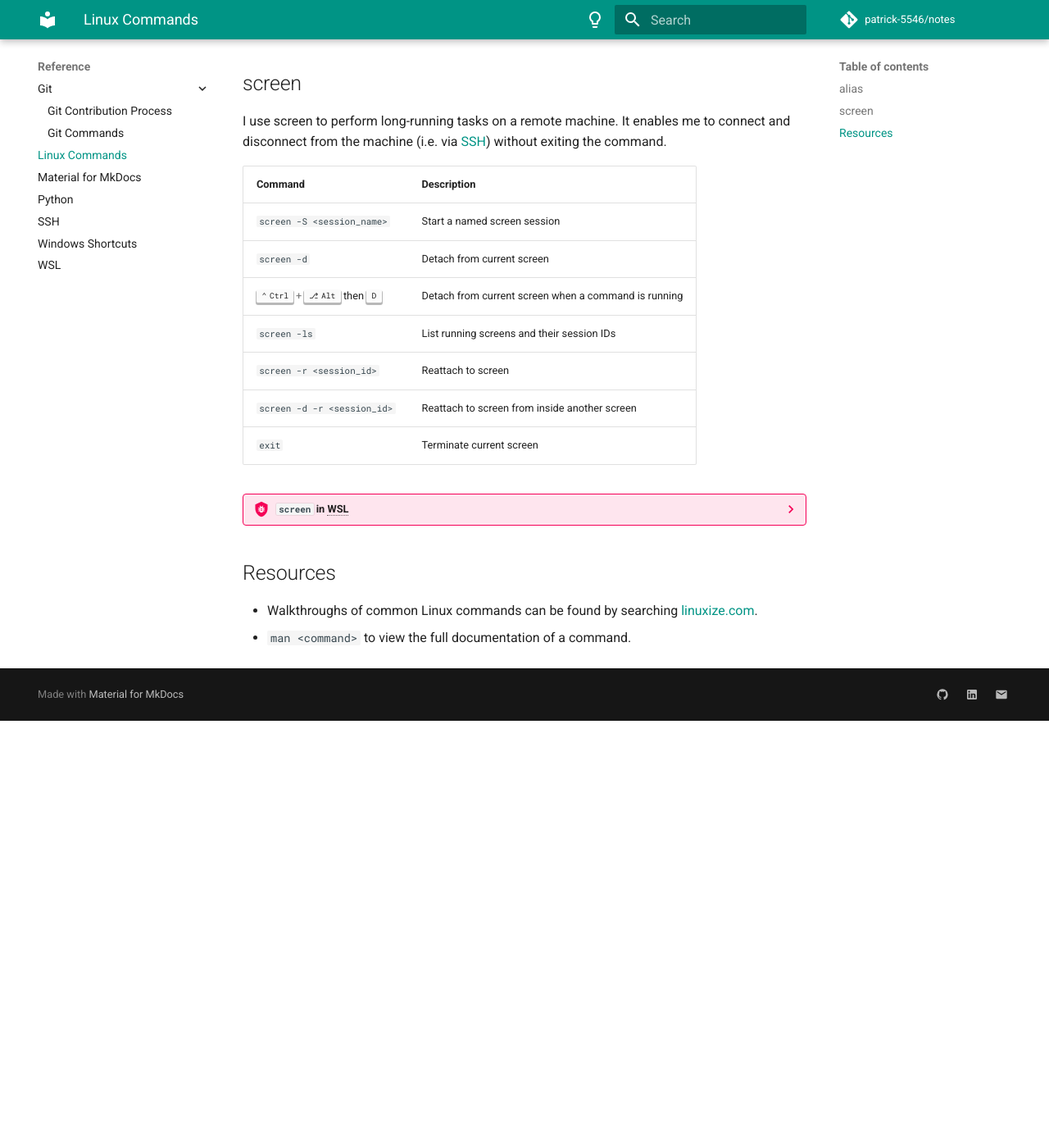
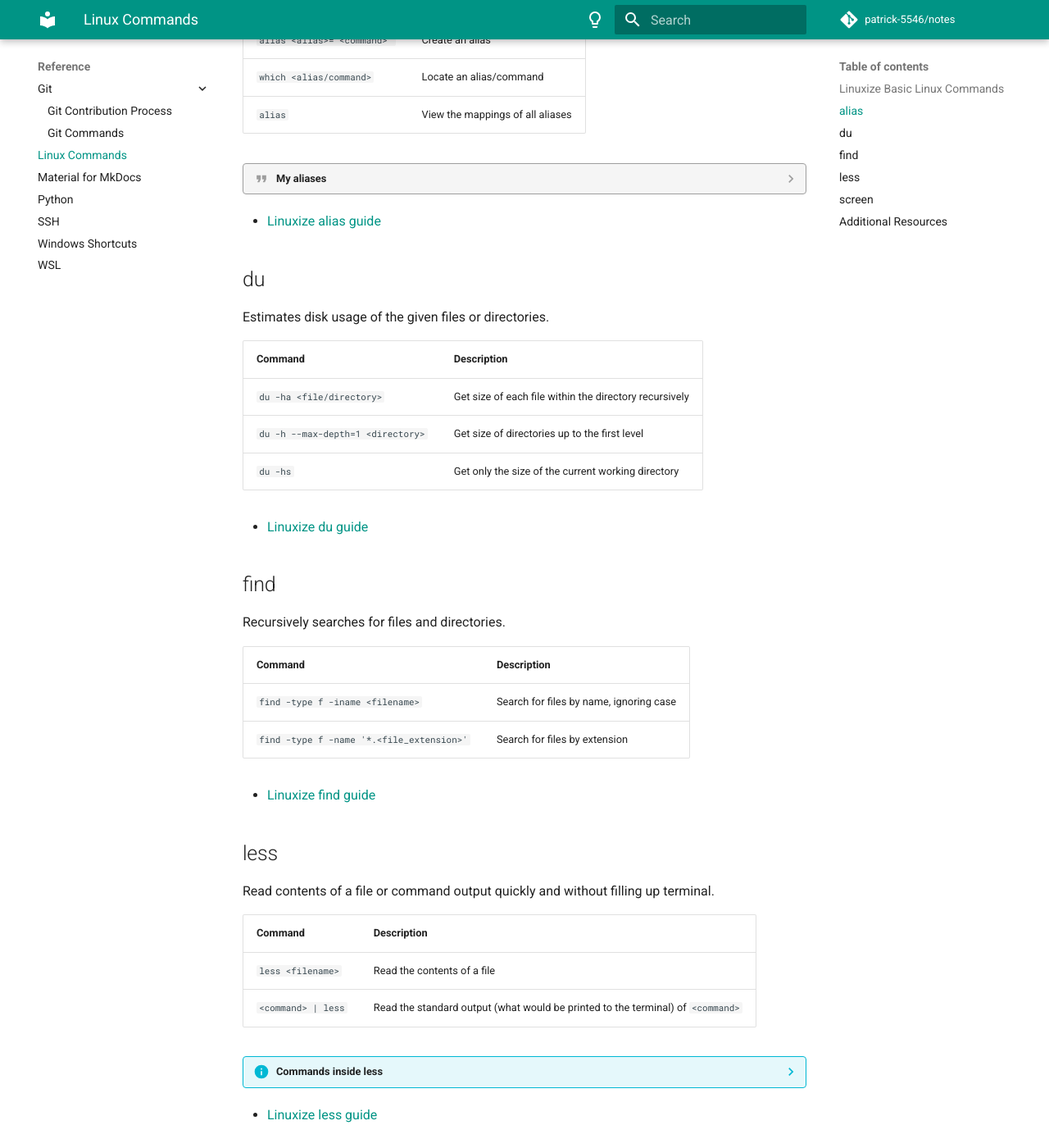
Before and after one commit to patrick-5546/notes, an MkDocs documentation site: the page built from docs/reference/linux.md, in a window 1280 px wide and 1400 px high, scrolled down 599 px. Shown: the whole window at 82% size. Built offline with MkDocs 1.6.1 and Material for MkDocs 9.7.7, drawn with Linux system fonts in a browser that asks for light colours; comment, search, counter and statistics services are not loaded; before the commit the page ends 1478 px from its top, so only the background shows below that; some of the changed text lies outside the part shown.

Commit message:
Write linux commands section

````diff
--- a/docs/reference/linux.md
+++ b/docs/reference/linux.md
@@ -1,6 +1,12 @@
 # :material-linux: Linux Commands
 
 Linux commands that I regularly use.
+[Linuxize.com](https://linuxize.com/) has some amazing guides for common linux commands and tasks.
+If their site does not have cover the desired content, `man <command>` to view the full documentation of a command.
+
+## [Linuxize Basic Linux Commands](https://linuxize.com/post/basic-linux-commands/)
+
+- Covers man, pwd, cd, ls, cat, touch, mkdir, ln, rm, cp, mv, apt, dnf, chmod, chown, sudo, useradd, passwd, userdel, groupadd, groupdel, and usermod
 
 ## alias
 
@@ -34,6 +40,58 @@ Aliases are custom commands that map to a longer command.
     alias lt='ls -lahrt'
     alias llt='ls -lhrt'
     ```
+
+- [Linuxize alias guide](https://linuxize.com/post/how-to-create-bash-aliases/)
+
+## du
+
+Estimates disk usage of the given files or directories.
+
+| Command     | Description                          |
+| ----------- | ------------------------------------ |
+| `du -ha <file/directory>` | Get size of each file within the directory recursively |
+| `du -h --max-depth=1 <directory>` | Get size of directories up to the first level |
+| `du -hs` | Get only the size of the current working directory |
+
+- [Linuxize du guide](https://linuxize.com/post/du-command-in-linux/)
+
+## find
+
+Recursively searches for files and directories.
+
+| Command | Description |
+| ------- | ----------- |
+| `find -type f -iname <filename>` | Search for files by name, ignoring case |
+| `find -type f -name '*.<file_extension>'` | Search for files by extension |
+
+- [Linuxize find guide](https://linuxize.com/post/how-to-find-files-in-linux-using-the-command-line/)
+
+## less
+
+Read contents of a file or command output quickly and without filling up terminal.
+
+| Command | Description |
+| ------- | ----------- |
+| `less <filename>` | Read the contents of a file |
+| `<command> | less` | Read the standard output (what would be printed to the terminal) of `<command>` |
+
+??? info "Commands inside less"
+
+    | Command | Description |
+    | ------- | ----------- |
+    | `h` | Display help |
+    | `q` | Exit |
+    | `g` | Go to first line of file |
+    | *#*`g` | Go to line *#* |
+    | `G` | Go to last line of file |
+    | `j`/`k` | Move forward and backward by line |
+    | `f`/`b` | Move forward and backward by window |
+    | `-N` | Toggle line numbers |
+    | `-S` | Toggle chopping long lines |
+    | `/<string>` | Search for `<string>` |
+    | `n`/`N` | Navigate between search matches |
+
+- [Linuxize less guide](https://linuxize.com/post/less-command-in-linux/)
 
 ## screen
 
@@ -70,9 +128,11 @@ I use screen to perform long-running tasks on a remote machine. It enables me to
     export SCREENDIR=$HOME/.screen
     ```
 
-## Resources
+- [Linuxize screen guide](https://linuxize.com/post/how-to-use-linux-screen/)
 
-- Walkthroughs of common Linux commands can be found by searching [linuxize.com](https://linuxize.com/).
-- `man <command>` to view the full documentation of a command.
+## Additional Resources
+
+- [Linuxize shebang guide](https://linuxize.com/post/bash-shebang/) - run script without having to specify the interpreter
+- [Linuxize add to the PATH environment variable](https://linuxize.com/post/how-to-add-directory-to-path-in-linux/)
 
 --8<-- "includes/abbreviations.md"
````
